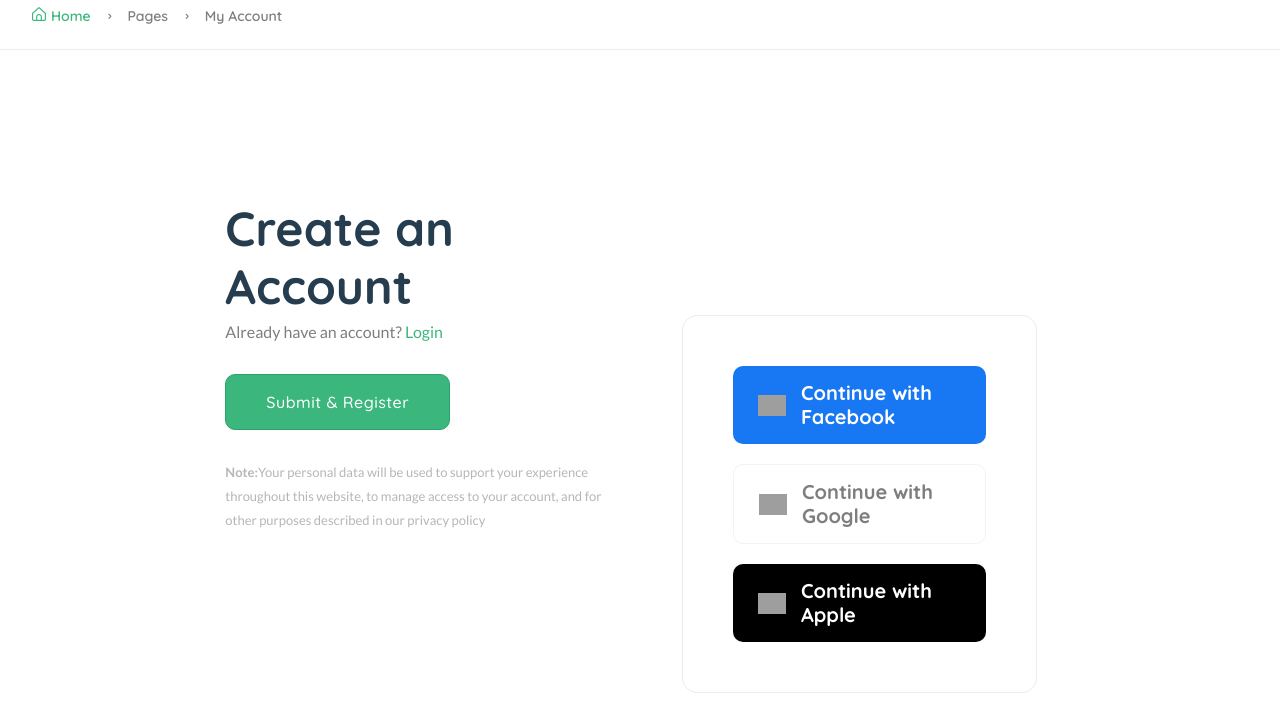
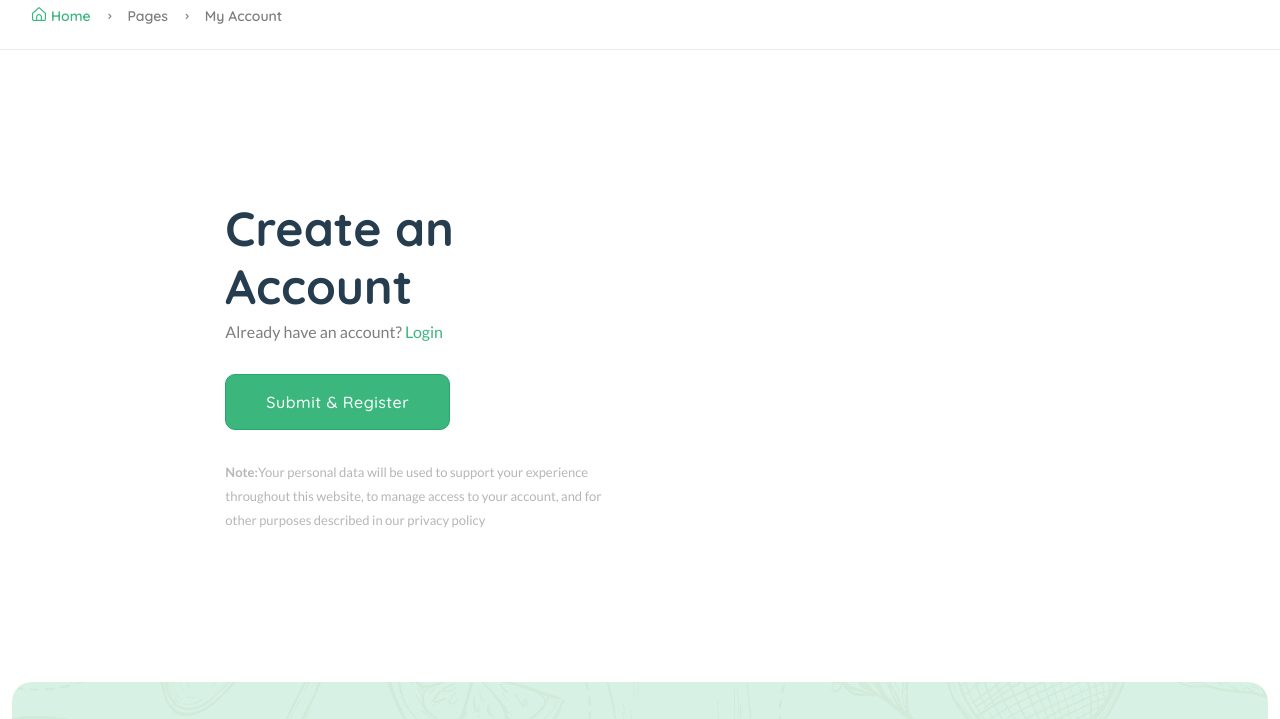
Before and after one commit to theabhishek/offeradda2025part1, a Django app: template templates/userauths/sign-up.html in a window 1280 px wide. Shown: the part 291-1010 px from the top of the page. Run offline with Django 3.2, Linux system fonts and the light colour scheme; the template is opened without the code that fills it, so the values that code supplies are empty; some libraries are stand-ins or nearby versions; grey boxes are pictures that could not be loaded.

Commit message:
Add files via upload

```diff
--- a/templates/userauths/sign-up.html
+++ b/templates/userauths/sign-up.html
@@ -96,22 +96,7 @@
                                     </div>
                                 </div>
                             </div>
-                            <div class="col-lg-6 pr-30 d-none d-lg-block">
-                                <div class="card-login mt-115">
-                                    <a href="#" class="social-login facebook-login">
-                                        <img src="{% static 'assets/imgs/theme/icons/logo-facebook.svg' %}" alt="" />
-                                        <span>Continue with Facebook</span>
-                                    </a>
-                                    <a href="#" class="social-login google-login">
-                                        <img src="{% static 'assets/imgs/theme/icons/logo-google.svg' %}" alt="" />
-                                        <span>Continue with Google</span>
-                                    </a>
-                                    <a href="#" class="social-login apple-login">
-                                        <img src="{% static 'assets/imgs/theme/icons/logo-apple.svg' %}" alt="" />
-                                        <span>Continue with Apple</span>
-                                    </a>
-                                </div>
-                            </div>
+
                         </div>
                     </div>
                 </div>
```
